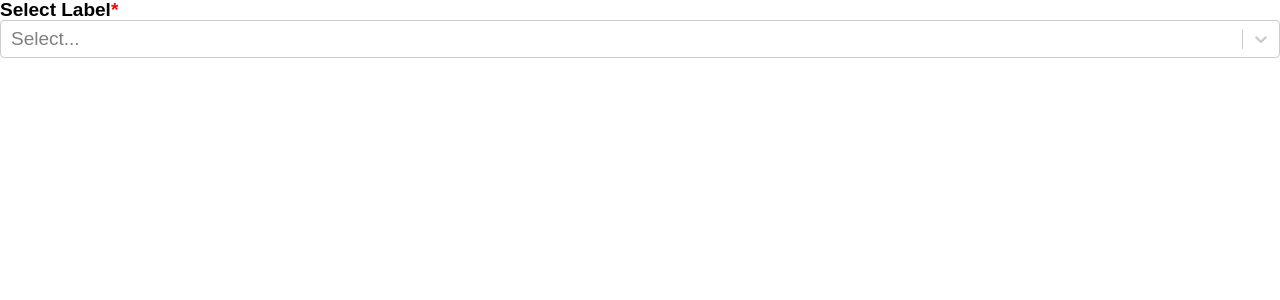
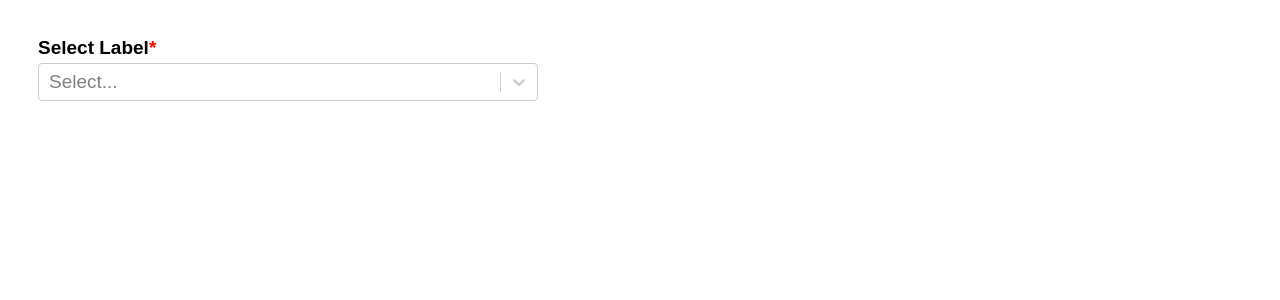
Before and after one commit to UnosquareBelfast/CVGenerator, a React app: page / in a window 1280 px wide. Shown: the top 300 px of the page. Built offline with nearby package versions, Linux system fonts and the light colour scheme.

Commit message:
basic styling

```diff
--- a/src/components/common/Select/index.jsx
+++ b/src/components/common/Select/index.jsx
@@ -3,12 +3,14 @@ import { PropTypes as PT } from 'prop-types';
 import Select from 'react-select';
 import { Label } from 'Common';
 
+import StyledSelect from './styled';
+
 const SelectComponent = ({ text, isRequired }) => {
   return (
-    <div>
+    <StyledSelect>
       <Label text={text} isRequired={isRequired} />
       <Select isDisabled={false} isSearchable />
-    </div>
+    </StyledSelect>
   );
 };
 
--- /dev/null
+++ b/src/components/common/Select/styled.js
@@ -0,0 +1,13 @@
+import styled from 'styled-components';
+
+const StyledSelect = styled.div`
+  max-width: 500px;
+  min-width: 280px;
+  padding: 2em;
+
+  label {
+    padding-bottom: 5px;
+  }
+`;
+
+export default StyledSelect;
```
